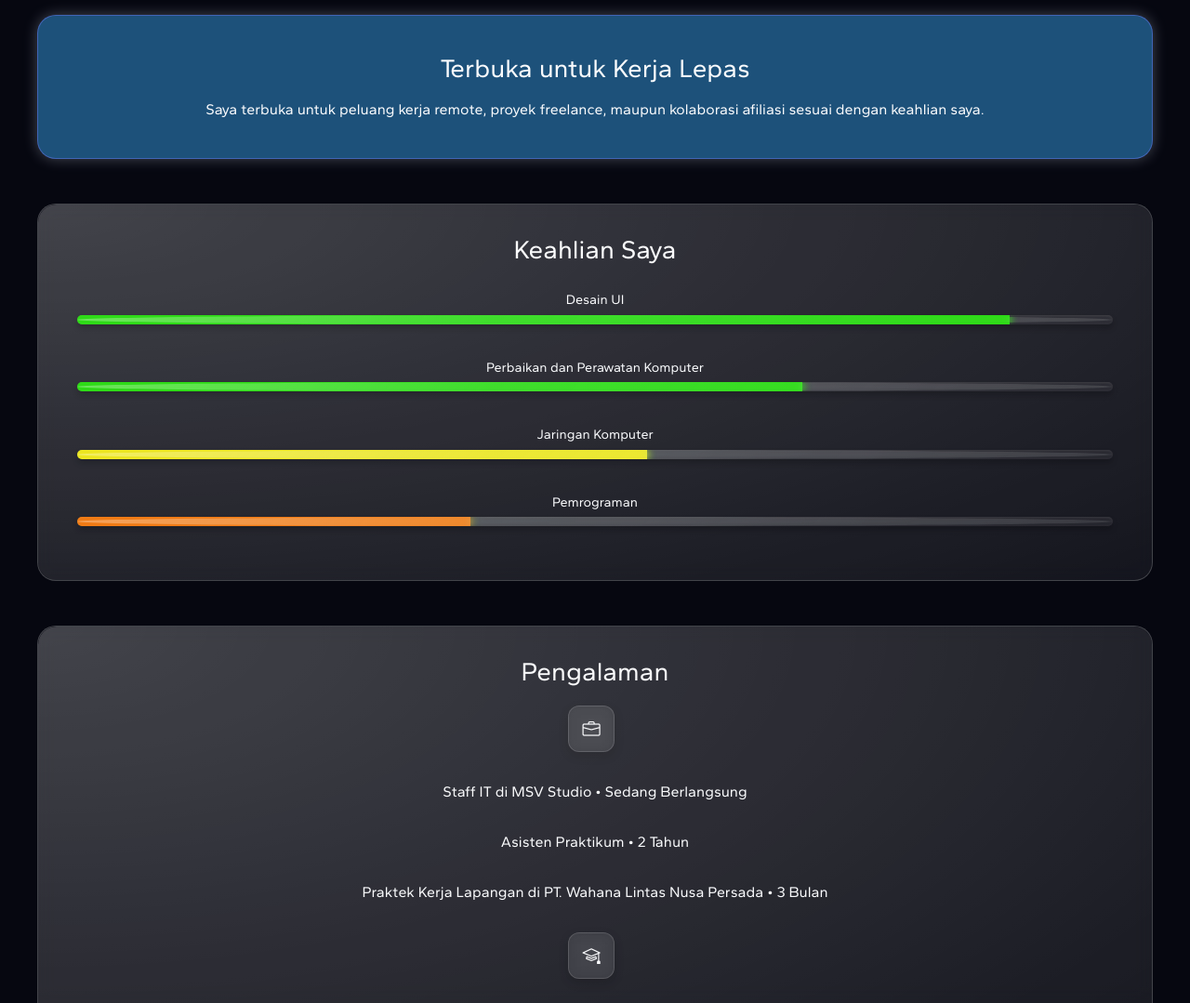
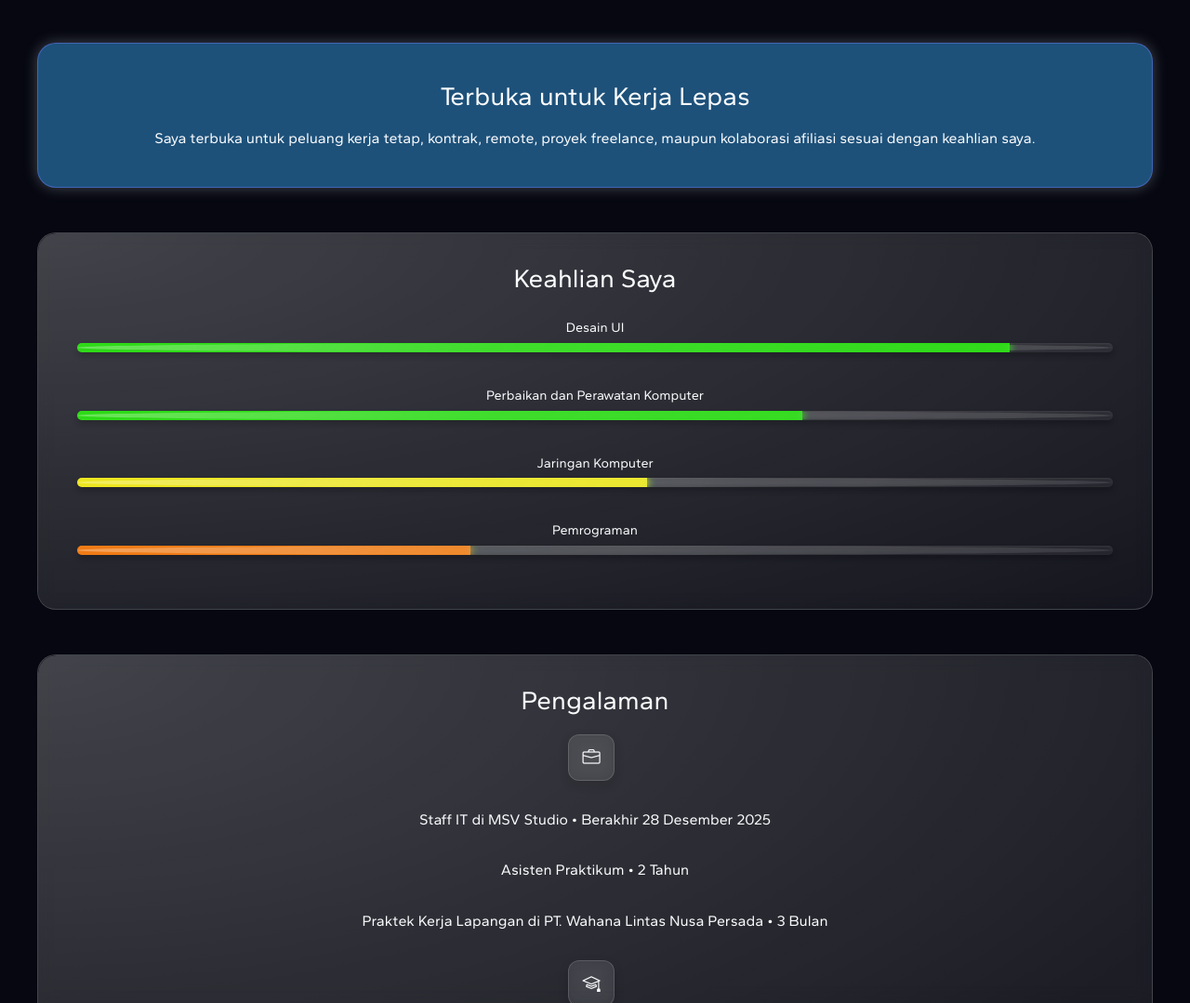
Before and after one commit to ilhamtqm/myportofolio, a plain HTML site: page index.html in a window 1280 px wide. Shown: the part 1721-2800 px from the top of the page at 93% size. Drawn offline with nearby package versions, Linux system fonts and the light colour scheme.

Commit message:
Update index.html

```diff
--- a/index.html
+++ b/index.html
@@ -760,7 +760,7 @@ position: relative;
             <img src="fotoku.JPG" alt="Ilham" class="profile-img">
         </div>
         <div class="hero-bottom-content">
-            <p class="container hero-description">Saya Ilham Mustaqiim, lulusan Prodi Informatika Universitas Amikom Yogyakarta yang antusias dalam dunia desain dan teknologi. Saya memiliki keahlian yang baik di bidang desain UI, pemrograman, dan jaringan komputer yang terus saya kembangkan. Saya senang belajar hal baru dan terbuka dengan berbagai tantangan di dunia digital.</p>
+            <p class="container hero-description">Saya Ilham Mustaqiim, seorang tenaga kerja lulusan Prodi Informatika Universitas Amikom Yogyakarta yang antusias dalam dunia desain dan teknologi. Saya memiliki keahlian yang baik di bidang desain UI, pemrograman, data mining & scientist, dan jaringan komputer yang terus saya kembangkan. Saya senang belajar hal baru dan terbuka dengan berbagai tantangan di dunia digital.</p>
             <div class="social-icons">
                  <a href="https://www.instagram.com/ilham_tqm?igsh=Yml1OGQxNDJhaXE4">
                     <div class="social-icon-wrapper">
@@ -811,7 +811,7 @@ position: relative;
 
     <section class="highlight-section">
         <h3>Terbuka untuk Kerja Lepas</h3>
-        <p>Saya terbuka untuk peluang kerja remote, proyek freelance, maupun kolaborasi afiliasi sesuai dengan keahlian saya.</p>
+        <p>Saya terbuka untuk peluang kerja tetap, kontrak, remote, proyek freelance, maupun kolaborasi afiliasi sesuai dengan keahlian saya.</p>
     </section>
 
     <section class="container my-5 glassy">
@@ -849,7 +849,7 @@ position: relative;
                 <i class="bi bi-briefcase"></i>
             </div>
             <div class="experience-item">
-              Staff IT di MSV Studio &bull; Sedang Berlangsung
+              Staff IT di MSV Studio &bull; Berakhir 28 Desember 2025
             </div>
             <div class="experience-item">
               Asisten Praktikum &bull; 2 Tahun
```
